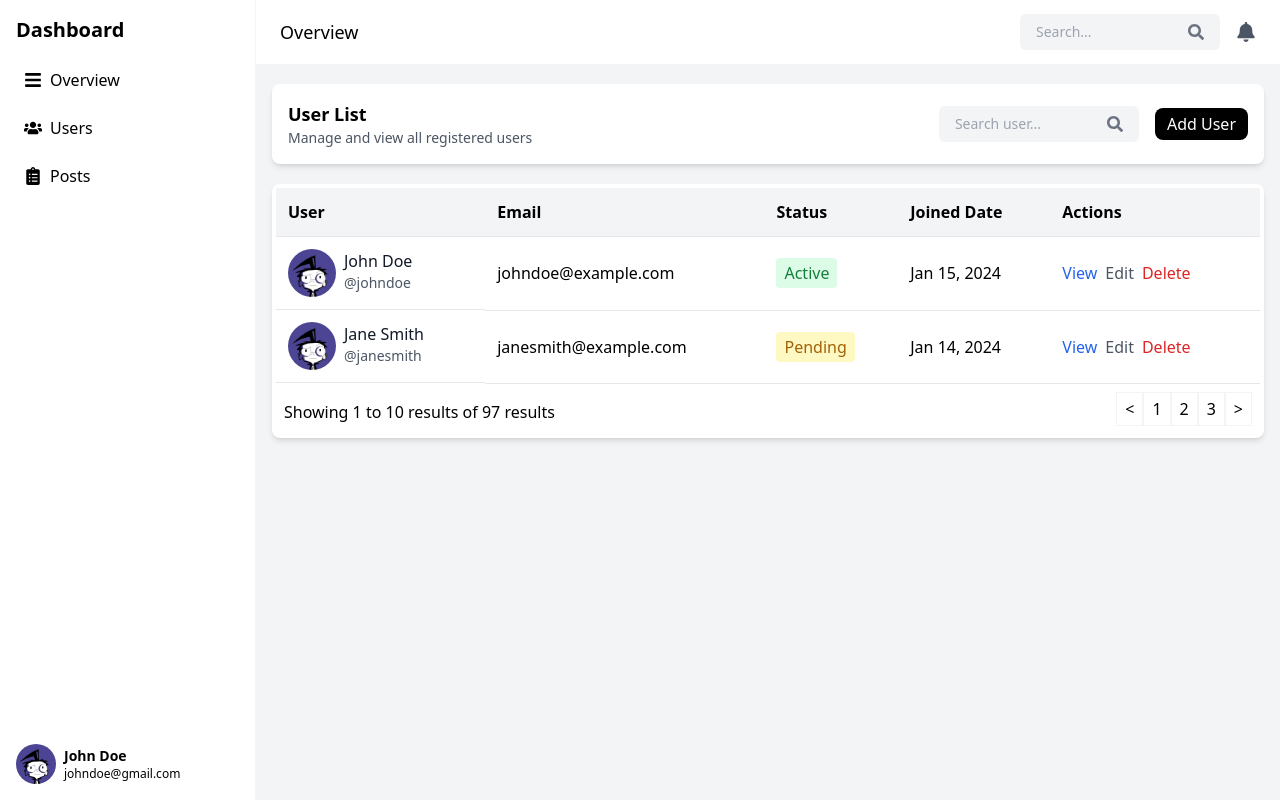
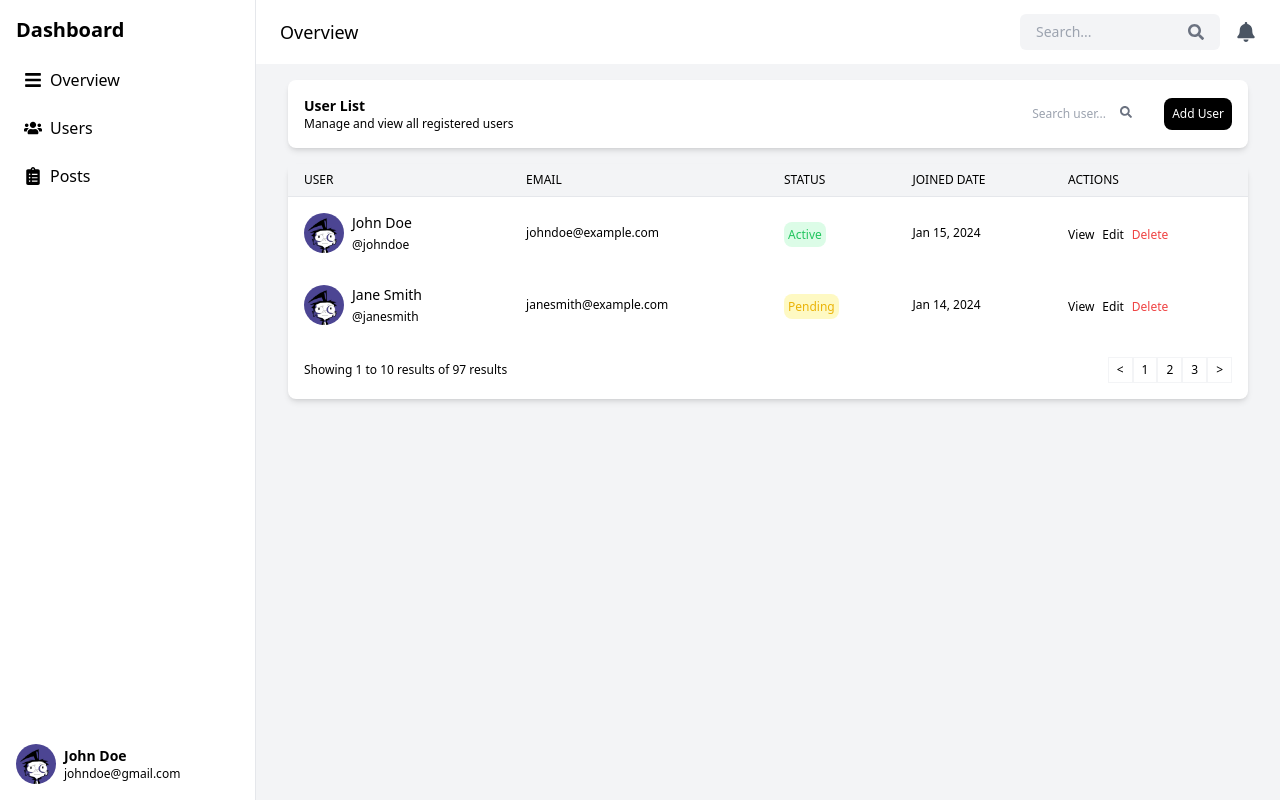
Before and after one commit to Harsha107/appv1-njs, a Next.js app: page /user-list in a window 1280 px wide. Built offline with nearby package versions, Linux system fonts and the light colour scheme.

Commit message:
minor code changes

```diff
--- a/app/components/Sidebar.tsx
+++ b/app/components/Sidebar.tsx
@@ -1,17 +1,33 @@
-import React from "react";
+"use client";
+
+import React, { useState } from "react";
 import pfp from '../../public/pfp-img.jpg';
 import Image from "next/image";
-import { FaBars, FaUsers, FaClipboardList } from "react-icons/fa";
+import { FaBars, FaUsers, FaClipboardList, FaTimes } from "react-icons/fa";
 import Link from "next/link";
 
-export default function Sidebar() {
+export default function Sidebar( {hideIt}: {hideIt: boolean} ) {
+    const [isOpen, setIsOpen] = useState(false);
+
+    const toggleSidebar = () => {
+        setIsOpen(!isOpen);
+    }
+
     return (
-        <aside className="fixed left-0 top-0 h-screen w-64 bg-white p-4 border-r border-gray-100">
-            <Link href='/'>
+        <>
+            <button
+                onClick={toggleSidebar}
+                className="fixed top-4 left-4 z-50 p-2 bg-gray-500 border border-gray-100 rounded-lg text-white hover:text-gray-500 hover:bg-white xl:hidden"
+            >
+                { isOpen ? <FaTimes /> : <FaBars /> }
+            </button>
+
+            <aside className={`fixed top-0 left-0  h-screen w-64 bg-white p-4 border-r border-gray-200 transform transition-transform duration-200 ease-in-out ${ isOpen ? 'translate-x-0' : '-translate-x-full' } xl:translate-x-0`}>
+                <Link href='/' className="hidden xl:block">
                     <h2 className="text-xl font-bold">Dashboard</h2>
                 </Link>
 
-            <ul className="mt-4 space-y-2">
+                <ul className="mt-10 xl:mt-4 space-y-2">
                     <li className="flex items-center p-2 cursor-pointer hover:bg-gray-200">
                         <FaBars className="mr-2 text-lg" />
                         <Link href='/dashboard'>Overview</Link>
@@ -26,7 +42,7 @@ export default function Sidebar() {
                     </li>
                 </ul>
 
-            <div className="absolute bottom-4 left-4 flex items-center space-x-2">
+                <div className={`absolute bottom-4 left-4 flex items-center space-x-2 ${hideIt ? 'hidden' : 'block' } `}>
                     <Link href='/user-profile'>
                         <Image src={pfp} alt="profile-pic" className="w-10 h-10 rounded-full"/>
                     </Link>
@@ -36,5 +52,6 @@ export default function Sidebar() {
                     </div>
                 </div>
             </aside>
+        </>
     )
 }
--- a/app/components/Topnav.tsx
+++ b/app/components/Topnav.tsx
@@ -4,8 +4,8 @@ import Link from "next/link";
 
 export default function Topnav() {
     return (
-        <nav className="fixed top-0 left-64 right-0 h-16 bg-white flex justify-between items-center px-6 shadow-xs z-50">
-            <Link href="/">
+        <nav className="fixed top-0 left-0 xl:left-64 right-0 h-16 bg-white flex justify-end xl:justify-between items-center px-6 shadow-xs z-1">
+            <Link href="/" className="hidden xl:block">
                 <h2 className="text-lg font-medium">Overview</h2>
             </Link>
 
--- a/app/components/UserList.tsx
+++ b/app/components/UserList.tsx
@@ -1,84 +1,85 @@
-import React from 'react';
-import { FaSearch } from 'react-icons/fa';
-import Image from 'next/image';
+import React from "react";
 import pfp from '../../public/pfp-img.jpg';
+import { FaSearch } from "react-icons/fa";
+import Image from "next/image";
 
-export default function UserListComp() {
+export default function UserList() {
+
+    const UserListData = [
+        {
+            user: "John Doe",
+            userId: "@johndoe",
+            email: "johndoe@example.com",
+            status: "Active",
+            joined: "Jan 15, 2024",
+        },
+        {
+            user: "Jane Smith",
+            userId: "@janesmith",
+            email: "janesmith@example.com",
+            status: "Pending",
+            joined: "Jan 14, 2024",
+        }
+    ]
+
     return (
         <div>
-            <div className="bg-white w-full mt-5 flex justify-between items-center shadow-md rounded-lg p-4">
+            <div className="bg-white shadow-md rounded-lg m-4 flex flex-row justify-between items-center p-4">
                 <div>
-                    <h1 className="font-bold text-lg">User List</h1>
-                    <p className="text-gray-600 text-sm">Manage and view all registered users</p>
+                    <h1 className="font-bold text-sm 2xl:text-lg">User List</h1>
+                    <p className="font-extralight text-xs 2xl:text-sm">Manage and view all registered users</p>
                 </div>
 
-                <div className="flex items-center space-x-4">
-                    <div className="flex items-center px-4 py-2 rounded-md bg-gray-100">
-                        <input type="text" placeholder="Search user..." className="bg-transparent border-none outline-none text-sm w-36"/>
-                        <FaSearch className="text-gray-500 ml-2"/>
+                <div className="flex flex-row gap-8 2xl:gap-4 items-center">
+                    <div className="flex flex-row gap-2 2xl:px-4 2xl:py-2">
+                        <input type="text" placeholder="Search user..." className="bg-transparent border-none outline-none text-xs 2xl:text-sm w-20 2xl:w-36" />
+                        <FaSearch className="text-xs text-gray-500 2xl:text-base 2xl:ml-2"/>
                     </div>
-                    <button className="bg-black text-white px-3 py-1 rounded-lg text-xm cursor-pointer transition-opacity duration-200 ease-in-out hover:opacity-80">
+                    <button className="bg-black text-white text-xs 2xl:text-sm p-2 rounded-lg hover:bg-white hover:text-black hover:border hover:border-black ">
                         Add User
                     </button>
                 </div>
             </div>
 
-            <div className="bg-white w-full mt-5 shadow-md rounded-lg p-1">
-                <table className="w-full border-collapse">
+            <div className="mx-4 bg-white shadow-md rounded-lg">
+                <table className="w-full corder-collapse">
                     <thead className="bg-gray-100">
                         <tr>
-                            <th className="p-3 border-b border-solid border-gray-200 text-left">User</th>
-                            <th className="p-3 border-b border-solid border-gray-200 text-left">Email</th>
-                            <th className="p-3 border-b border-solid border-gray-200 text-left">Status</th>
-                            <th className="p-3 border-b border-solid border-gray-200 text-left">Joined Date</th>
-                            <th className="p-3 border-b border-solid border-gray-200 text-left">Actions</th>
+                            <th className="px-4 py-2 2xl:p-4 border-b border-solid border-gray-200 text-left text-xs font-extralight">USER</th>
+                            <th className="px-4 py-2 2xl:p-4 border-b border-solid border-gray-200 text-left text-xs font-extralight">EMAIL</th>
+                            <th className="px-4 py-2 2xl:p-4 border-b border-solid border-gray-200 text-left text-xs font-extralight">STATUS</th>
+                            <th className="px-4 py-2 2xl:p-4 border-b border-solid border-gray-200 text-left text-xs font-extralight">JOINED DATE</th>
+                            <th className="px-4 py-2 2xl:p-4 border-b border-solid border-gray-200 text-left text-xs font-extralight">ACTIONS</th>
                         </tr>
                     </thead>
                     <tbody>
-                        <tr>
-                            <td className="p-3 border-b border-solid border-gray-200 text-left flex flex-row gap-2">
-                                <Image src={pfp} alt="user" className="w-12 h-12 rounded-full"/>
-                                <div className="flex flex-col">
-                                    <span className="text-gray-900">John Doe</span>
-                                    <span className="text-gray-600 text-sm">@johndoe</span>
-                                </div>
-                            </td>
-                            <td className="p-3 border-b border-solid border-gray-200 text-left">johndoe@example.com</td>
-                            <td className="p-3 border-b border-solid border-gray-200 text-left">
-                                <span className="px-2 py-1 rounded font-xs bg-green-100 text-green-700">Active</span>
-                            </td>
-                            <td className="p-3 border-b border-solid border-gray-200 text-left">Jan 15, 2024</td>
-                            <td className="p-3 border-b border-solid border-gray-200 text-left">
-                                <button className="cursor-pointer mr-2 text-blue-600">View</button>
-                                <button className="cursor-pointer mr-2 text-gray-600">Edit</button>
-                                <button className="cursor-pointer mr-2 text-red-600">Delete</button>
-                            </td>
-                        </tr>
-                        <tr>
-                            <td className="p-3 border-b border-solid border-gray-200 text-left flex flex-row gap-2">
-                                <Image src={pfp} alt="user" className="w-12 h-12 rounded-full"/>
-                                <div className="flex flex-col">
-                                    <span className="text-gray-900">Jane Smith</span>
-                                    <span className="text-gray-600 text-sm">@janesmith</span>
-                                </div>
-                            </td>
-                            <td className="p-3 border-b border-solid border-gray-200 text-left">janesmith@example.com</td>
-                            <td className="p-3 border-b border-solid border-gray-200 text-left">
-                                <span className="px-2 py-1 rounded font-xs bg-yellow-100 text-yellow-700">Pending</span>
-                            </td>
-                            <td className="p-3 border-b border-solid border-gray-200 text-left">Jan 14, 2024</td>
-                            <td className="p-3 border-b border-solid border-gray-200 text-left">
-                                <button className="cursor-pointer mr-2 text-blue-600">View</button>
-                                <button className="cursor-pointer mr-2 text-gray-600">Edit</button>
-                                <button className="cursor-pointer mr-2 text-red-600">Delete</button>
-                            </td>
-                        </tr>
+                        {UserListData.map((userList: {user: string, userId: string, email: string, status: string, joined: string}, index: number) => (
+                            <tr key={index}>
+                                <td className="flex flex-row p-4 items-center gap-2 border-gray-200 text-left">
+                                    <Image src={pfp} alt='pfp' className="size-10 2xl:size-12 rounded-full"/>
+                                    <div className="flex flex-col gap-1">
+                                        <span className="text-sm 2xl:text-base">{userList.user}</span>
+                                        <span className="text-xs 2xl:text-sm font-extralight">{userList.userId}</span>
+                                    </div>
+                                </td>
+                                <td className="text-xs 2xl:text-base font-extralight p-4 border-gray-200 text-left">{userList.email}</td>
+                                <td className="p-4 border-gray-200 text-left">
+                                    <span className={`text-xs font-extralight ${userList.status === 'Active' ? 'text-green-500 bg-green-100 p-1 rounded-lg' : 'text-yellow-500 bg-yellow-100 p-1 rounded-lg' }`}>{userList.status}</span>
+                                </td>
+                                <td className="text-xs 2xl:text-base font-extralight p-4 border-gray-200 text-left">{userList.joined}</td>
+                                <td className="p-4 border-gray-200 text-left space-x-2 items-center">
+                                    <button className="text-xs 2xl:text-base cursor-pointer font-extralight">View</button>
+                                    <button className="text-xs 2xl:text-base cursor-pointer font-extralight">Edit</button>
+                                    <button className="text-xs 2xl:text-base cursor-pointer font-extralight text-red-500">Delete</button>
+                                </td>
+                            </tr>
+                        ))}
                     </tbody>
                 </table>
 
-                <div className="flex flex-row justify-between p-2">
-                    <span className="mt-2">Showing 1 to 10 results of 97 results</span>
-                    <div>
+                <div className="flex flex-row justify-between p-4 items-center">
+                    <span className="text-xs">Showing 1 to 10 results of 97 results</span>
+                    <div className="flex flex-row">
                         <button className="db-tab4-btn">&lt;</button>
                         <button className="db-tab4-btn">1</button>
                         <button className="db-tab4-btn">2</button>
@@ -88,5 +89,5 @@ export default function UserListComp() {
                 </div>
             </div>
         </div>
-    );
+    )
 }
--- a/app/dashboard/page.tsx
+++ b/app/dashboard/page.tsx
@@ -64,7 +64,7 @@ export default function DashboardOverview() {
     }
 
     return (
-        <div className="bg-gray-100 mt-16 ml-64">
+        <div className="bg-gray-100 mt-16 ml-0 md:ml-64">
             <main className="bg-transparent flex flex-col justify-between m-4">
                 <div className="bg-white flex items-center h-16 p-3 w-full mt-5 shadow-md rounded-lg">
                     <div className="flex gap-6">
--- a/app/globals.css
+++ b/app/globals.css
@@ -7,7 +7,7 @@
 }
 
 .db-tab4-btn {
-    @apply px-2 py-1 border border-gray-100;
+    @apply text-xs px-2 py-1 border border-gray-100;
 }
 
 .db-tab4-btn:hover {
--- a/app/layout.tsx
+++ b/app/layout.tsx
@@ -29,7 +29,7 @@ export default function RootLayout({
       <body
         className={`${geistSans.variable} ${geistMono.variable} antialiased bg-gray-100`}
       >
-        <Sidebar />
+        <Sidebar hideIt={false}/>
         <Topnav />
         {children}
       </body>
--- a/app/posts/page.tsx
+++ b/app/posts/page.tsx
@@ -126,7 +126,7 @@ export default function PostsPage() {
   };
 
     return (
-        <div className="bg-gray-100 mt-16 ml-64">
+        <div className="bg-gray-100 mt-16 ml-0 md:ml-64">
             <main className="flex flex-col flex-1 gap-4 pt-4 mx-4">
                 <div className="bg-white flex justify-between items-center shadow-md rounded-lg p-6">
                     <div>
@@ -157,7 +157,7 @@ export default function PostsPage() {
                                         <p className="font-extralight text-sm">{post.time}</p>
                                     </span>
                                 </div>
-                                <p className={` p-2 w-22 h-10 rounded-2xl ${post.status === "Draft" ? "text-yellow-600 bg-yellow-100" : "text-green-600 bg-green-100"}`}>{post.status}</p>
+                                <p className={` p-2 h-8 text-xs rounded-2xl ${post.status === "Draft" ? "text-yellow-600 bg-yellow-100" : "text-green-600 bg-green-100"}`}>{post.status}</p>
                             </div>
 
                             <div className="flex flex-col gap-2">
--- a/app/user-list/page.tsx
+++ b/app/user-list/page.tsx
@@ -3,7 +3,7 @@ import UserListComp from "../components/UserList";
 
 export default function UserList() {
     return (
-        <div className="bg-gray-100 mt-16 ml-64">
+        <div className="bg-gray-100 mt-16 ml-0 md:ml-64">
             <main className="bg-transparent flex flex-col justify-between m-4">
                 <UserListComp />
             </main>
--- a/app/user-profile/page.tsx
+++ b/app/user-profile/page.tsx
@@ -5,7 +5,7 @@ import Link from "next/link";
 
 export default function UserProfile() {
     return (
-        <div className="bg-gray-100 mt-16 ml-64">
+        <div className="bg-gray-100 mt-16 ml-0 md:ml-64">
             <main className="flex flex-col flex-1 gap-4 pt-4 mx-4">
                 <div className="bg-white flex flex-row items-center justify-between p-6 shadow-md rounded-lg">
                     <div className="flex flex-row justify-center gap-4 items-center">
--- a/app/user-profile/settings/page.tsx
+++ b/app/user-profile/settings/page.tsx
@@ -3,7 +3,7 @@ import React from "react";
 
 export default function UserProfileSettings() {
     return (
-        <div className="bg-gray-100 mt-16 ml-64">
+        <div className="bg-gray-100 mt-16 ml-0 md:ml-64">
             <main className="flex flex-col flex-1 gap-4 mx-4">
                     <div className="flex flex-col gap-1 bg-white shadow-md rounded-lg p-6 mt-4">
                         <h1 className="font-bold text-lg">Settings</h1>
```
Also changed, not shown: app/components/SidebarWithoutPic.tsx (deleted, +0 -28 lines). Lines whose indentation alone changed are shown as unchanged.
